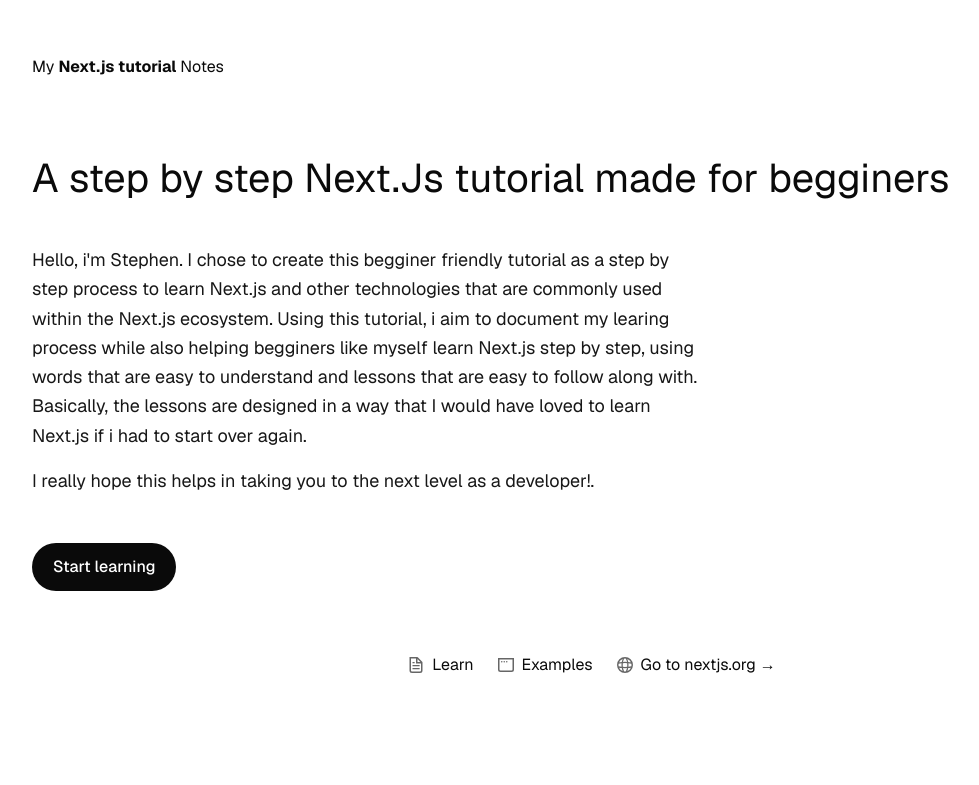
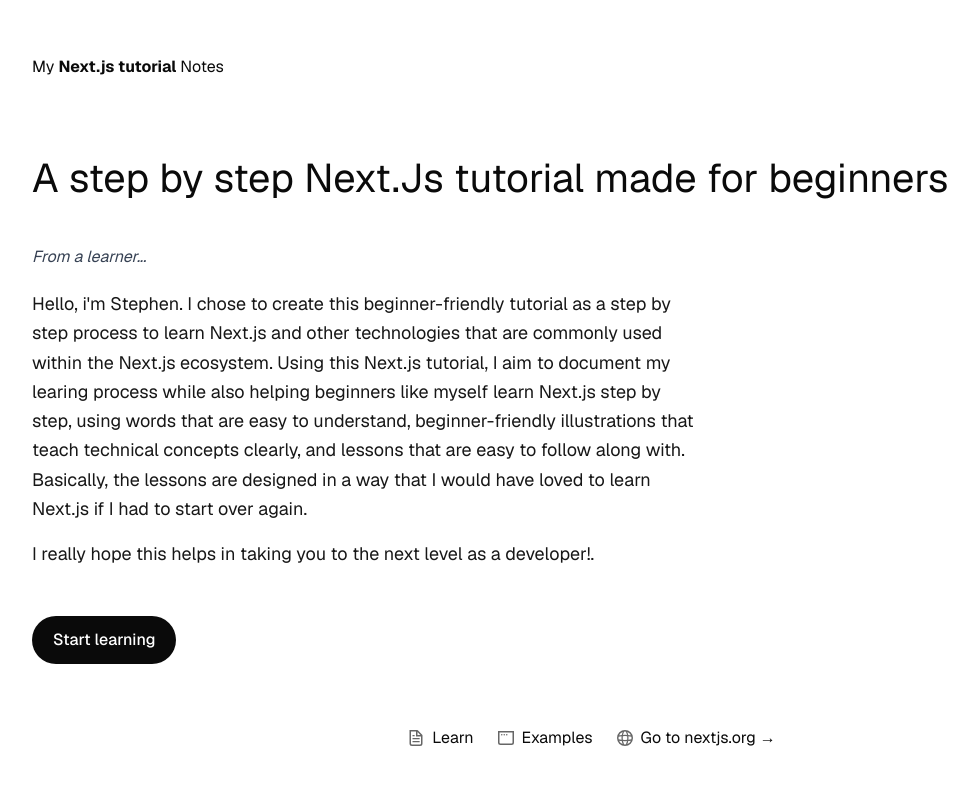
Before and after one commit to mrstephenarthor25/Next-Notes, a Next.js app: page / in a window 1280 px wide. Shown: the part 109-894 px from the top of the page, without its empty margins (48-1027 px from the left). Before the commit the page ends 864 px from the top, so only its background shows below. Built offline with nearby package versions, Linux system fonts and the light colour scheme.

Commit message:
fixed spelling errors

```diff
--- /dev/null
+++ b/app/api/notes/route.ts
@@ -0,0 +1,8 @@
+import { NextRequest, NextResponse } from "next/server";
+
+export async function GET(){
+
+    return NextResponse.json({
+        hey:"My first api route"
+    });
+}
--- a/app/page.tsx
+++ b/app/page.tsx
@@ -4,8 +4,8 @@
 import { Metadata } from "next";
 
 export const metadata :Metadata ={
-  title: "Next.js Tutorial for beginers",
-  description:"Learn Next.js using a step by step tutorial that would guied you from the basics up to the advanced parts of Next.js. Helping you become a Next.js Pro"
+  title: "Next.js Tutorial for beginners",
+  description:"Learn Next.js using a step by step tutorial that would guide you as a beginner from the basics up to the advanced parts of Next.js. Helping you grow from a beginner to a Next.js Pro"
 }
 
 export default function Home() {
@@ -15,13 +15,17 @@
       <main id="start"className="flex flex-col gap-[32px] row-start-2 items-center sm:items-start">
         <span className="">My <strong>Next.js tutorial</strong> Notes </span>
       <div>
-        <h1 className="text-lg text-[40px]">A step by step Next.Js tutorial made for begginers</h1>
-        <p className="w-full lg:w-[60%]">Hello, i'm Stephen. I chose to create this begginer friendly tutorial as a step by step process to learn Next.js
+
+        <h1 className="text-lg text-[40px]">A step by step Next.Js tutorial made for beginners</h1>
+
+        <em className="block font-italic mb-5 text-gray-700">From a learner...</em>
+
+        <p className="w-full lg:w-[60%]">Hello, i'm Stephen. I chose to create this beginner-friendly tutorial as a step by step process to learn Next.js
         and other technologies that are commonly used within the Next.js ecosystem.
-        Using this tutorial, i aim to document my learing process while also helping begginers like myself learn Next.js step by step, using words that
-        are easy to understand and lessons that are easy to follow along with.
+        Using this Next.js tutorial, I aim to document my learing process while also helping beginners like myself learn Next.js step by step, using words that
+        are easy to understand, beginner-friendly illustrations that teach technical concepts clearly, and lessons that are easy to follow along with.
         <br/>
-        Basically, the lessons are designed in a way that I would have loved to learn Next.js if i had to start over again.
+        Basically, the lessons are designed in a way that I would have loved to learn Next.js if I had to start over again.
         </p>
 
         <p>I really hope this helps in taking you to the next level as a developer!.</p>
```
